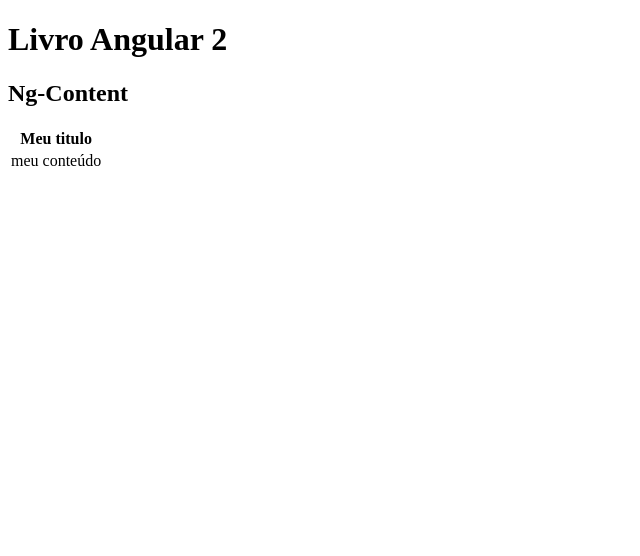
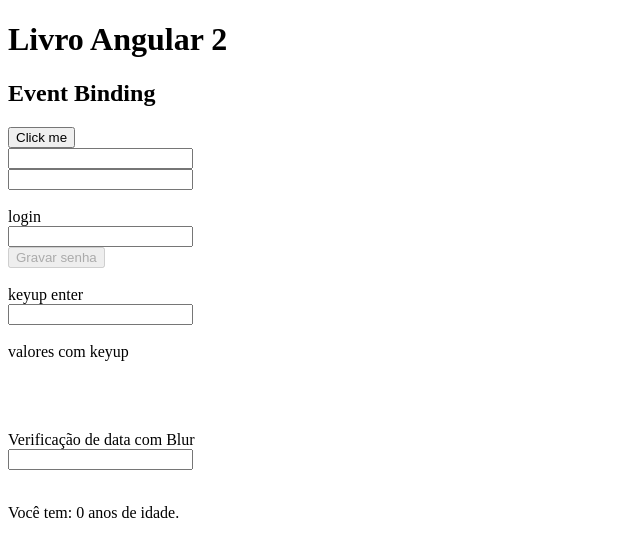
Before and after one commit to Kappyh/AngularCasaDoC-digo, an Angular app: page / in a window 1280 px wide. Shown: the top 556 px of the page, without its empty margins (0-640 px from the left). Built offline with nearby package versions, Linux system fonts and the light colour scheme.

Commit message:
-Inicio do capitulo 5 -Licoes sobre event binding -Aprender é muito legal

```diff
--- a/src/app/app.component.html
+++ b/src/app/app.component.html
@@ -11,9 +11,10 @@
 <!-- <app-ng-for></app-ng-for> -->
 <!-- <app-ng-class></app-ng-class> -->
 <!-- <app-ng-style></app-ng-style> -->
-<app-ng-content-exemplo>
+<!-- <app-ng-content-exemplo>
     <div class="titulo">Meu titulo</div>
     <div class="corpo">
         meu conteúdo
     </div>
-</app-ng-content-exemplo>
+</app-ng-content-exemplo> -->
+<app-event-binding></app-event-binding>
--- a/src/app/app.module.ts
+++ b/src/app/app.module.ts
@@ -14,6 +14,7 @@
 import { NgClassComponent } from './ng-class/ng-class.component';
 import { NgStyleComponent } from './ng-style/ng-style.component';
 import { NgContentExemploComponent } from './ng-content-exemplo/ng-content-exemplo.component';
+import { EventBindingComponent } from './event-binding/event-binding.component';
 
 @NgModule({
   declarations: [
@@ -27,7 +28,8 @@
     NgForComponent,
     NgClassComponent,
     NgStyleComponent,
-    NgContentExemploComponent
+    NgContentExemploComponent,
+    EventBindingComponent
   ],
   imports: [
     BrowserModule,
--- /dev/null
+++ b/src/app/event-binding/event-binding.component.html
@@ -0,0 +1,42 @@
+<h2>Event Binding</h2>
+
+<button (click)="meuClick()">Click me</button>
+<br>
+<input type="text" (keyup)="digitou($event)">
+<br>
+<input type="text" #valorInput (keyup)="digitouVarTemplate(valorInput.value)">
+<br>
+<br>
+
+login
+<br>
+<input type="password" #qtdSenha name="pass" id="pwd"
+(keyup)="validaSenha(qtdSenha.value)">
+<br>
+<button [disabled]="!habilitarBotao" (click)="gravarSenha(qtdSenha.value)">Gravar senha</button>
+<br>
+<br>
+keyup enter
+<br>
+<input type="text" #conteudo name="conteudo" id="conteudo"
+(keyup.enter)="adicionar(conteudo.value);conteudo.value=''">
+
+<br>
+<br>
+
+valores com keyup
+<br>
+<br>
+<ul>
+  <li *ngFor="let item of valores">{{ item }}</li>
+</ul>
+
+<br>
+<br>
+
+Verificação de data com Blur
+<br>
+<input type="text" #data (blur)="verIdade(data.value)">
+<br>
+<br>
+<p>Você tem: {{ idade }} anos de idade.</p>
--- /dev/null
+++ b/src/app/event-binding/event-binding.component.ts
@@ -0,0 +1,53 @@
+import { Component, OnInit } from '@angular/core';
+
+@Component({
+  selector: 'app-event-binding',
+  templateUrl: './event-binding.component.html',
+  styleUrls: ['./event-binding.component.css']
+})
+export class EventBindingComponent implements OnInit {
+  public habilitarBotao: boolean;
+  public valores: Array<string>;
+  public idade: number;
+
+  constructor() { }
+
+  ngOnInit() {
+    this.habilitarBotao = false;
+    this.valores = [];
+    this.idade = 0;
+  }
+
+  public meuClick(): void {
+    console.log("Evento meu click do botão");
+  }
+
+  public digitou($event): void {
+    console.log("Estou digitando " + $event);
+  }
+
+  public digitouVarTemplate(valor): void {
+    console.log(valor);
+  }
+
+  public validaSenha(valor: string): void {
+    if (valor.length >= 5) {
+      this.habilitarBotao = true;
+    } else {
+      this.habilitarBotao = false;
+    }
+  }
+
+  public gravarSenha(senha) {
+    alert('Senha grava com sucesso é: ' + senha);
+  }
+
+  public adicionar(conteudo: string): void {
+    this.valores.push(conteudo);
+  }
+
+  verIdade(valor): void {
+    let ano = new Date();
+    this.idade = ano.getFullYear() - valor;
+  }
+}
```
Also changed, not shown: src/app/event-binding/event-binding.component.css (added), 1 other file (tests, documents, lock files or other folders).
